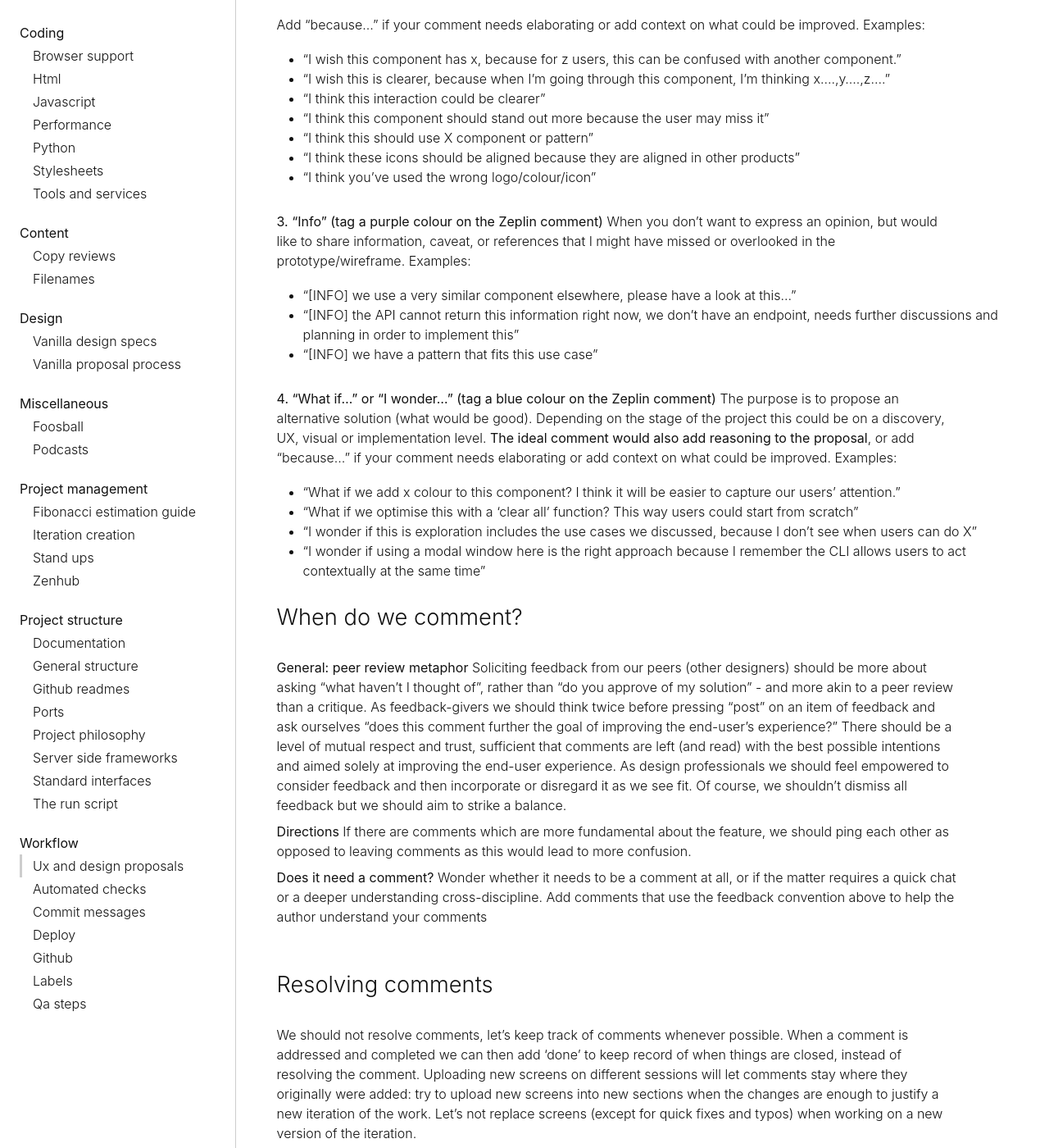
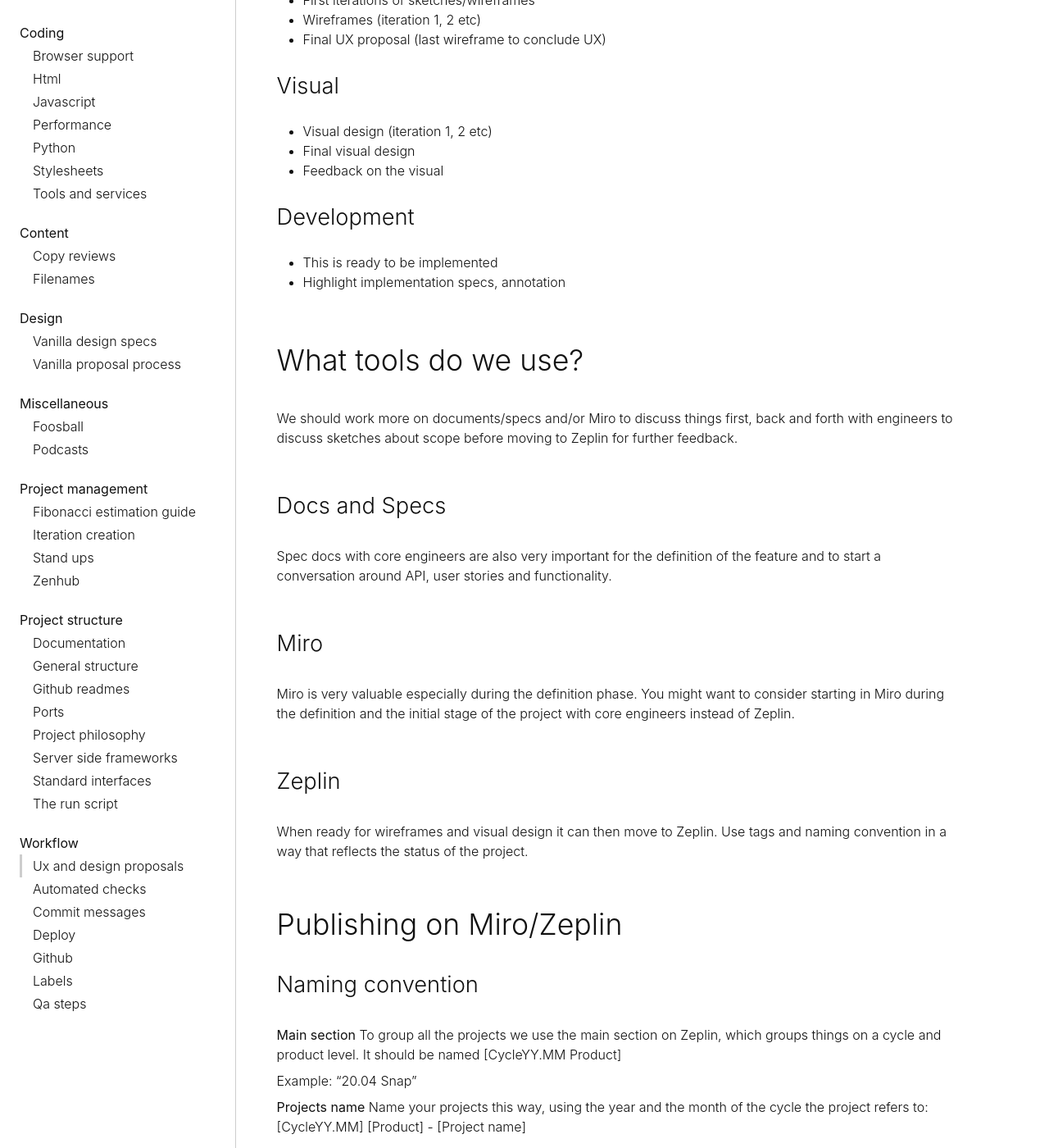
Before and after one commit to canonical-web-and-design/practices, a Jekyll site: the page built from workflow/UX-and-design-proposals.md, in a window 1280 px wide and 1400 px high, scrolled down 1796 px. Shown: the whole window at 82% size. Built offline with Jekyll 4.4.1, drawn with Linux system fonts in a browser that asks for light colours; some web fonts are replaced; some of the changed text lies outside the part shown.

Commit message:
Update UX-and-design-proposals.md
Some of the links in the table are not working, not sure why.

```diff
--- a/workflow/UX-and-design-proposals.md
+++ b/workflow/UX-and-design-proposals.md
@@ -1,201 +1,203 @@
 ---
-title: UX/design proposals, sharing process & feedback convention
+title: UX/design publishing & feedback convention
 description: How to share UX & design proposals and guidelines on feedback convention
 ---
 
-This document outlines the guidelines on our tools (e.g. Miro, Zeplin, GitHub) across the different disciplines and the different phases of a project.
+This document outlines the guidelines on our tools (e.g. Miro, Zeplin, GitHub) across the different disciplines and the different status of a project.
 
 ## Table of content
 
-- [Feedback convention (across tools)](#feedback-convention)
-  - [Start your comment with](#start-your-comment-with:)
-- [When do we comment?](#when-do-we-comment)
-- [Resolving comments](#resolving-comments)
+- [Project status](#project-status)
+  - [Definition](#definition)
+  - [UX](#UX)
+  - [Visual](#Visual)
+  - [Development](#development)
 - [What tools do we use?](#what-tools-do-we-use)
+  - [Docs and Specs](#docs-and-specs)
   - [Miro](#miro)
-  - [Docs and Specs](#docs-and-specs)
   - [Zeplin](#zeplin)
   - [General direction](#general-direction)
-- [Zeplin/Miro status convention](#zeplin-miro-status-convention)
-  - [Must haves](#must-haves)
-  - [Status and tags](#status-and-tags)
-  - [Status terminology](#status-terminology)
-  - [Projects name](#projects-name)
-  - [Sections name](#sections-name)
+- [Publishing on Miro/Zeplin](#publishing-on-miro/zeplin)
+  - [Naming convention](#naming-convention)
+  - [Zeplin status](#zeplin-status)
+  - [Links to specs/docs/epics](#links-to-specs-docs-epics)
+  - [Inviting people to projects](#inviting-people-to-projects)
+  - [Resolving comments](#resolving-comments)
+- [Giving feedback](#giving-feedback)
+  - [Start your comment with](#start-your-comment-with:)
+  - [When do we comment?](#when-do-we-comment)
 - [30:60:90 Method](#30:60:90-method)
   - [30% A rough idea](#30%-A-rough-idea)
   - [60% A first draft of a set concept](#60%-A-first-draft-of-a-set-concept)
   - [90% A last check before development](#90%-A-last-check-before-development)
-- [Links to specs/docs/epics](#links-to-specs-docs-epics)
-- [Who is it for?](#who-is-it-for)
-- [Inviting people to projects](#inviting-people-to-projects)
+- [Google Drive folder structure](#google-drive-folder-structure)
+- [Resources](#resources)
 
-## Feedback convention
 
-Problems: time zones, semantic gap, hard to categorise the feedback, need a way to receive feedback that we can work with and understand the motivation behind the feedback.
+## Project status
 
-When there are engineers working in different time zones, it can be cumbersome to get explanation and clarification the next day or in some cases when the new design is ready and we realise that what we understood was entirely wrong. This delay can cost the entire team in terms of productivity.
+Status can be used so that people know you are looking for feedback that reflects that status, e.g. ‘exploration’ (asking for feedback on UX and scoping, including implementation constraints and feasibility).
 
-###Start your comment with:
-**1. “+1” or “I like…”
-(tag a green colour on the Zeplin comment)**
+### Definition
+
+-   Work on specs
+-   Definition phase
+-   Conceptual work
+-   User interviews
+-   Core engineers and stakeholders sync
+-   Personas, user stories
+-   Use cases, scenarios
+
+### UX
+
+-   First iterations of sketches/wireframes
+-   Wireframes (iteration 1, 2 etc)
+-   Final UX proposal (last wireframe to conclude UX)
+
+### Visual
+
+-   Visual design (iteration 1, 2 etc)
+-   Final visual design
+-   Feedback on the visual
+
+### Development
+
+-   This is ready to be implemented
+-   Highlight implementation specs, annotation
+
+## What tools do we use?
+
+We should work more on documents/specs and/or Miro to discuss things first, back and forth with engineers to discuss sketches about scope before moving to Zeplin for further feedback.
+
+### Docs and Specs
+
+Spec docs with core engineers are also very important for the definition of the feature and to start a conversation around API, user stories and functionality.
+
+### Miro
+
+Miro is very valuable especially during the definition phase. You might want to consider starting in Miro during the definition and the initial stage of the project with core engineers instead of Zeplin.
+
+### Zeplin
+
+When ready for wireframes and visual design it can then move to Zeplin. Use tags and naming convention in a way that reflects the status of the project.
+
+## Publishing on Miro/Zeplin
+
+### Naming convention
+
+**Main section**
+To group all the projects we use the main section on Zeplin, which groups things on a cycle and product level. It should be named [CycleYY.MM Product]
+
+Example: “20.04 Snap”
+
+**Projects name**
+Name your projects this way, using the year and the month of the cycle the project refers to: [CycleYY.MM] [Product] - [Project name]
+
+Example: “20.04 Snap - Progressive release”
+
+**Project sections**
+-   Name your sections and your artboards so they make sense to others. And to you, in 6 months time.
+-   Others need to know the phase, what they're looking at and what kind of thing it is: "[Project status] - [Design name] [Iteration]"
+
+Examples:
+
+“UX - User flow sharpies sketch”
+“UX - Initial sketches homepage”
+“UX - Homepage wireframes V1”
+“UX - Homepage wireframes V2”
+“UX - Homepage wireframes V3”
+“Visual - Homepage V1”
+“Visual - Homepage V2”
+
+-   Try to upload new screens into new sections when the changes are enough to justify a new iteration of the work, let's not replace screens (except for quick fixes and typos) when working on a new version of the iteration.
+
+### Zeplin status
+A project should reflect the current status using the status option on Zeplin.
+
+### Links to specs/docs/epics
+Put links to specs, docs or issues/epics in the description field, so people can find their way back to the spec and to the associated cards.
+
+### Inviting people to projects
+-   Consider you can invite people at different times. You want to focus more on getting feedback on functionality, user experience, visual? It doesn't mean to invite these disciplines only, but to be clear on the status/phase of the project.
+-   Remember you can always use <webteam@lists.canonical.com> and <design@lists.canonical.com> to share and ask for feedback.
+
+### Resolving comments
+
+-   We should not resolve comments, let's keep track of comments whenever possible.
+-   When a comment is addressed and completed we can then add 'done' to keep record of when things are closed, instead of resolving the comment.
+-   Uploading new screens on different sessions will let comments stay where they originally were added: try to upload new screens into new sections when the changes are enough to justify a new iteration of the work. Let's not replace screens (except for quick fixes and typos) when working on a new version of the iteration.
+
+## Giving feedback
+
+Motivations behind creating this practice: time zones, semantic gap, hard to categorise the feedback, need a way to receive feedback that we can work with and understand the motivation behind the feedback.
+
+### Start your comment with:
+
+**1. “+1” or “I like…”**
 The purpose is to highlight what is agreed or what fits the requirements.
 
 - For components that you like and that we should keep it.
 - Good to go, agreed and signed off (in relation to the context the comment is on)
 
-**2. “I wish… because” or “I think… because”
-(tag a yellow colour on the Zeplin comment)**
+*When on Zeplin, use the green tag for this
+
+
+**2. “I wish… because” or “I think… because”**
 The purpose is to get to the point and provide explanation/reasoning behind it.
-For components that you think:
 
-- Can be improved
-- Propose an alternative behaviour
-- Disagree with and would like to propose an alternative behaviour
-- Would like to patternized
-- Need clarification (express which part is confusing)
-- Add context and explanation of the reason
+*When on Zeplin, use the yellow tag for this
 
-Add “because…” if your comment needs elaborating or add context on what could be improved.
+This could include components you think:
+
+-   Can be improved
+-   Would like to propose an alternative behaviour
+-   Would like to patternized
+-   Needs clarification (express which part is confusing)
+
 Examples:
+“I wish this component has x, because for z users this can be confused with another component.”
+“I wish this was clearer because when I’m going through this component, I’m thinking x…y…z….”
+“I think this component should stand out more because the user may miss it”
+“I think you’ve used the wrong logo/colour/icon because X website uses another one”
 
-- “I wish this component has x, because for z users, this can be confused with another component.”
-- “I wish this is clearer, because when I’m going through this component, I’m thinking x….,y….,z….”
-- “I think this interaction could be clearer”
-- “I think this component should stand out more because the user may miss it”
-- “I think this should use X component or pattern”
-- “I think these icons should be aligned because they are aligned in other products”
-- “I think you’ve used the wrong logo/colour/icon”
+**3. “Info”**
+When you don’t want to express an opinion, but would like to share information, caveat, or references that I might have missed or overlooked in the prototype/wireframe.
 
-**3. “Info”
-(tag a purple colour on the Zeplin comment)**
-When you don’t want to express an opinion, but would like to share information, caveat, or references that I might have missed or overlooked in the prototype/wireframe.
+*When on Zeplin, use the purple tag for this
+
 Examples:
+“[INFO] we use a very similar component elsewhere, please have a look at this…”
+“[INFO] the API cannot return this information right now, we don’t have an endpoint, needs further discussions and planning in order to implement this”
+“[INFO] we have a pattern that fits this use case”
 
-- “[INFO] we use a very similar component elsewhere, please have a look at this…”
-- “[INFO] the API cannot return this information right now, we don’t have an endpoint, needs further discussions and planning in order to implement this”
-- “[INFO] we have a pattern that fits this use case”
-
-**4. “What if…” or “I wonder...”
-(tag a blue colour on the Zeplin comment)**
+**4. “What if…” or “I wonder...”**
 The purpose is to propose an alternative solution (what would be good). Depending on the stage of the project this could be on a discovery, UX, visual or implementation level.
 **The ideal comment would also add reasoning to the proposal**, or add “because…” if your comment needs elaborating or add context on what could be improved.
+
+*When on Zeplin, use the blue tag for this
+
 Examples:
-
-- “What if we add x colour to this component? I think it will be easier to capture our users’ attention.”
-- “What if we optimise this with a ‘clear all’ function? This way users could start from scratch”
-- “I wonder if this is exploration includes the use cases we discussed, because I don’t see when users can do X”
-- “I wonder if using a modal window here is the right approach because I remember the CLI allows users to act contextually at the same time”
+“What if we add x colour to this? I think it will be easier to capture our users’ attention.”
+“What if we optimise this with a ‘clear all’ function? This way users could start from scratch”
+“I wonder if this exploration includes the use cases discussed, because I don’t see when users can do X”
 
 ### When do we comment?
 
-**General: peer review metaphor**
+**Peer review metaphor**
 Soliciting feedback from our peers (other designers) should be more about asking "what haven't I thought of", rather than "do you approve of my solution" - and more akin to a peer review than a critique.
+
 As feedback-givers we should think twice before pressing "post" on an item of feedback and ask ourselves "does this comment further the goal of improving the end-user's experience?"
+
 There should be a level of mutual respect and trust, sufficient that comments are left (and read) with the best possible intentions and aimed solely at improving the end-user experience.
+
 As design professionals we should feel empowered to consider feedback and then incorporate or disregard it as we see fit. Of course, we shouldn't dismiss all feedback but we should aim to strike a balance.
 
-**Directions**
+**Design direction**
 If there are comments which are more fundamental about the feature, we should ping each other as opposed to leaving comments as this would lead to more confusion.
 
 **Does it need a comment?**
 Wonder whether it needs to be a comment at all, or if the matter requires a quick chat or a deeper understanding cross-discipline.
-Add comments that use the feedback convention above to help the author understand your comments
-
-### Resolving comments
-
-We should not resolve comments, let’s keep track of comments whenever possible.
-When a comment is addressed and completed we can then add ‘done’ to keep record of when things are closed, instead of resolving the comment.
-Uploading new screens on different sessions will let comments stay where they originally were added: try to upload new screens into new sections when the changes are enough to justify a new iteration of the work. Let’s not replace screens (except for quick fixes and typos) when working on a new version of the iteration.
-
-## What tools do we use?
-
-### Miro
-
-Miro is very valuable especially during the discovery and definition phase. You might want to consider starting in Miro during the definition and the initial stage of the project with core engineers instead of Zeplin.
-
-### Doc and Specs
-
-Spec docs with core engineers are also very important for the definition of the feature and to start a conversation around API, user stories and functionality.
-
-### Zeplin
-
-When ready for wireframes it can then move to Zeplin. Use tags and naming convention in a way that reflects the status of the project.
-
-### General direction
-
-We should work more on documents/specs and/or Miro to discuss things first, back and forth with engineers to discuss sketches about scope before moving to Zeplin for further feedback.
-
-## Zeplin/Miro status convention
-
-### Must haves
-
-- Project name in the project title
-- Stage of work, e.g. “Sketch”, “Wireframe” or “Design”
-- Feature, section, page (etc) name
-- Iteration number
-- Direction on the type of feedback you’re looking for, and who from
-  - This could be text on your Sketch artboard or comments on the board
-  - “Please comment on this component”
-  - “I’m not sure about this design treatment”
-
-### Status and tags
-
-The phase and status of a project, along with tags can help team members know what type of feedback is required.
-Status can be used to display the phase of the project so that people know you are looking for feedback reflecting that status, e.g.: ‘explorations’ (UX phase, asking for UX and scoping type of feedback, including implementation constraints and feasibility).
-
-### Status terminology:
-
-**Discovery**
-
-- Work on specs
-- Definition phase
-- Conceptual work
-- User interviews
-- Core engineers and stakeholders sync
-- Personas, user stories
-- Use cases, scenarios
-
-**Exploration**
-
-- First iterations of sketches/wireframes after spec & definition
-- Wireframes (iteration 1, 2 etc)
-- Final UX proposal (last wireframe to conclude UX)
-
-**Visual**
-
-- Visual design (iteration 1, 2 etc)
-- Final visual design
-- Feedback on the visual
-
-**Development**
-
-- This is ready to be implemented
-- Highlight implementation specs, annotation
-
-**Optional tags**
-
-- Can be added for review stages
-- Reflecting the tag-naming convention from GitHub when asking for a certain type of feedback:
-  - Review: UX needed
-  - Review: design needed
-  - Review: QA needed
-
-## Projects name
-
-Name your projects this way, using the year and the month of the cycle the project refers to: “YY.MM Product - Project”, e.g. : “20.04 Snap - Progressive release”.
-
-## Sections name
-
-- Name your sections and your artboards so they make sense to others. And to you, in 6 months time.
-- Others need to know the step or phase, what they’re looking at, and what kind of thing it is: “Iteration N. - Stage - thing”, eg:
-  “1 - User flow - sharpies sketch from Warsaw workshop”
-  “4 - List and details - wires”
-  “Option B1 - Payment flow - visuals”
-- Add the status also to the title of the sections:
-  “[STATUS NAME] Iteration N - name-of-the-feature”
-  e.g. : “[EXPLORATION] Iteration III - Model detail views + add controller”
-- Try to upload new screens into new sections when the changes are enough to justify a new iteration of the work, let’s not replace screens (except for quick fixes and typos) when working on a new version of the iteration.
+Add comments that use the feedback convention above to help the author understand your comments.
 
 ## 30:60:90 Method
 
@@ -228,16 +230,37 @@
 - Nitty gritty grammar
 - Finalizing copy
 
-## Links to specs/docs/epics
+## Google Drive folder structure
 
-Do put links to specs, docs or issues/epics in the description field, so people can find their way back to the spec, and to the associated cards.
+For our Google Drive Web & Design team shared drive we use the following folder structure:
 
-## Who is it for?
+Inside the product folder, e.g. _JAAS
+Cycle: e.g. 20.10
+Name of the Master Epic / Roadmap Item: e.g. Layout hierarchy views
+Number of the issue on GitHub: e.g. #1189
 
-What feedback do you want? UX input, visual input, front-end input, engineering input etc.
-When uploading, think about the status of the project, what would you like feedback on may affect who you want to share it with it.
+Folder structure inside:
+0 Briefs, Specs & Proposals
+A - Discovery
+B - UX
+C - Visual Design
+D - Prototype
+E - User Testing
+F - Build
+G - QA
 
-## Inviting people to projects
 
-Consider you can invite people at different times. You want to focus more on getting feedback on functionality, user experience, visual? It doesn’t mean to invite these disciplines only, but to be clear on the status/phase of the project.
-Remember you can always use webteam@lists.canonical.com and design@lists.canonical.com to share and ask for feedback.
+## Resources
+
+-   <http://dschool-old.stanford.edu/wp-content/themes/dschool/method-cards/i-like-i-wish-what-if.pdf>
+-   <http://www.andyhanselman.com/2013/05/03/i-like-i-wish-i-wonder-a-great-way-to-make-innovation-work-for-you/>
+-   <https://www.ideo.com/blog/build-your-creative-confidence-i-like-i-wish>
+-   <https://public-media.interaction-design.org/pdf/I-Like-I-Wish-What-If.pdf>
+-   <https://medium.com/google-design/the-art-of-giving-feedback-80a6a4e2e843>
+
+### Design critique
+
+-   30-60-90 Framework
+-   Want To Build A Culture Of Innovation? Master The Design Critique
+-   Improving Design With Critique
+-   Art of design critique
```
